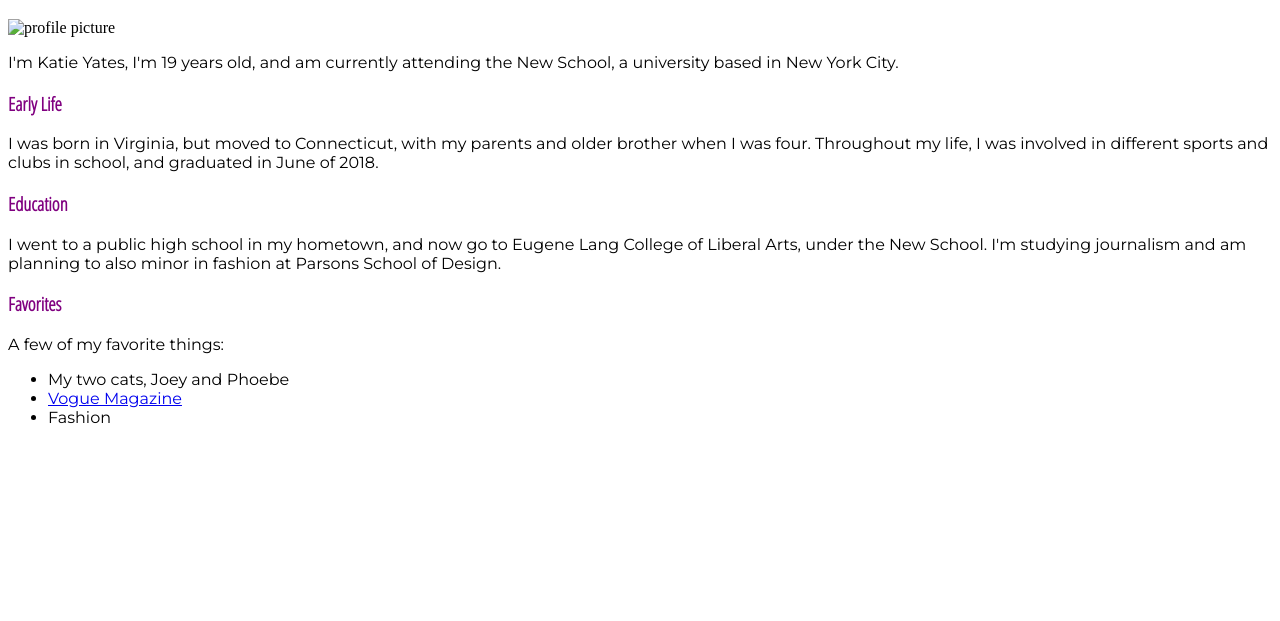
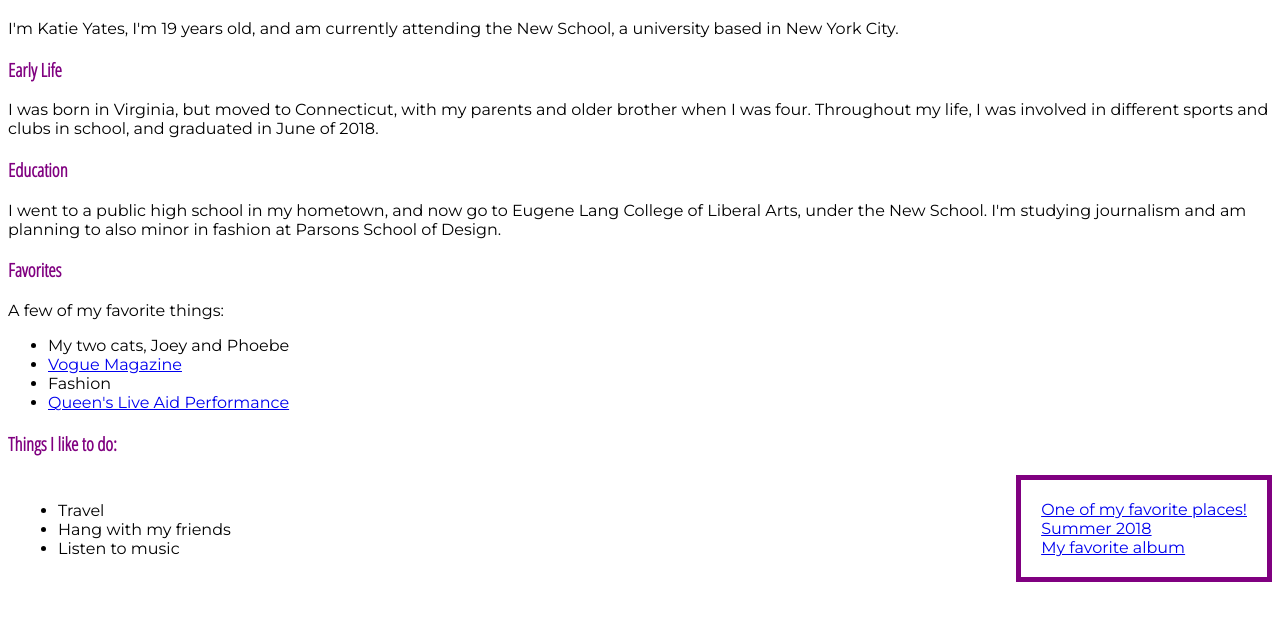
Before and after one commit to katieyates3/katieyates3.github.io, a plain HTML site: page index.html in a window 1280 px wide. Shown: the part 67-688 px from the top of the page. Drawn offline with Linux system fonts and the light colour scheme.

Commit message:
Added navigation and main container
Added an audio link, links to different things I like to do, and used floating, padding, and margin elements.

```diff
--- a/index.html
+++ b/index.html
@@ -11,8 +11,6 @@
     <div>
 
       <h1>Katie Yates</h1>
-
-        <img src="IMG_0608.jpg" alt="profile picture">
 
         <p>I'm Katie Yates, I'm 19 years old, and am currently attending the New School, a university based in New York City.</p>
 
@@ -42,10 +40,29 @@
                       <li>My two cats, Joey and Phoebe</li>
                       <li> <a href="https://www.vogue.com" target="_blank">Vogue Magazine</a> </li>
                       <li>Fashion</li>
-                      <audio <!-- Add audio clip -->
+                      <li> <a href="https://www.youtube.com/watch?v=ktYlzVYQbwY" target="_blank">Queen's Live Aid Performance</a></li>
                  </ul>
 
     </div>
 
+      <h3>Things I like to do:</h3>
+
+    <div class="nav-bar">
+        <a href="http://www.godominicanrepublic.com" target="_blank">One of my favorite places!</a>
+        <br>
+        <a href="https://youtu.be/IirjQMcu7us" target="_blank">Summer 2018</a>
+        <br>
+        <a href="https://itunes.apple.com/us/album/a-night-at-the-opera/930321179" target="_blank">My favorite album</a>
+        <br>
+    </div>
+
+    <div id="main-container">
+        <ul>
+            <li>Travel</li>
+            <li>Hang with my friends</li>
+            <li>Listen to music</li>
+        </ul>
+    </div>
+
   </body>
 </html>
```
